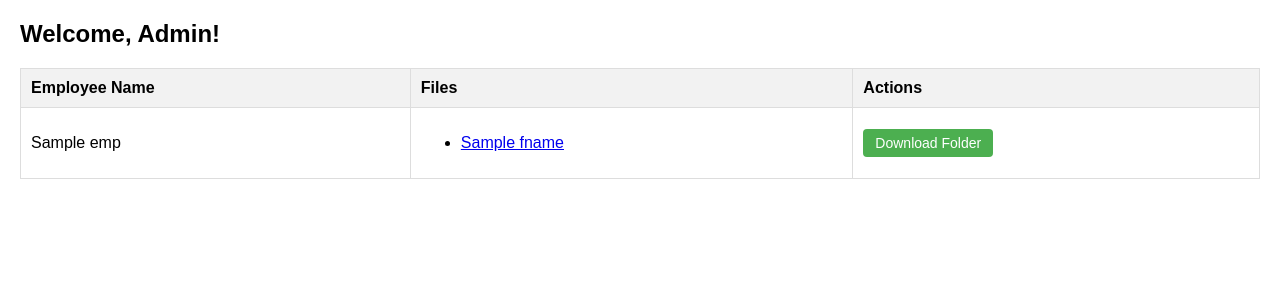
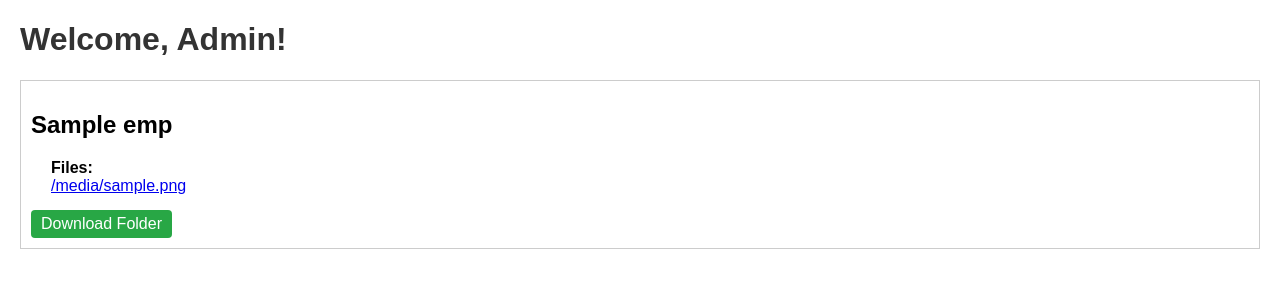
Before and after one commit to ytcreatorstudio2001/employee-doc-upload, a FastAPI app: template templates/admin_dashboard.html in a window 1280 px wide. Shown: the top 300 px of the page. Run offline with FastAPI, Linux system fonts and the light colour scheme; the template is opened without the code that fills it: most values are stand-ins (such as "Sample title", 1, 10 or a date in 2020); some libraries are stand-ins or nearby versions.

Commit message:
Update admin_dashboard.html

```diff
--- a/templates/admin_dashboard.html
+++ b/templates/admin_dashboard.html
@@ -1,3 +1,4 @@
+<!-- templates/admin_dashboard.html -->
 <!DOCTYPE html>
 <html lang="en">
 <head>
@@ -5,48 +6,34 @@
     <title>Admin Dashboard</title>
     <style>
         body { font-family: Arial, sans-serif; margin: 20px; }
-        table { width: 100%; border-collapse: collapse; margin-top: 20px; }
-        th, td { border: 1px solid #ddd; padding: 10px; text-align: left; }
-        th { background-color: #f2f2f2; }
-        a.button {
-            display: inline-block;
-            padding: 6px 12px;
-            margin: 4px 0;
-            font-size: 14px;
-            color: white;
-            background-color: #4CAF50;
-            text-decoration: none;
-            border-radius: 4px;
-        }
-        a.button:hover { background-color: #45a049; }
+        h1 { color: #333; }
+        .employee { border: 1px solid #ccc; padding: 10px; margin-bottom: 15px; }
+        .files { margin-left: 20px; }
+        .files a { display: block; margin-bottom: 5px; }
+        .download-btn { margin-top: 10px; display: inline-block; padding: 5px 10px; background: #28a745; color: white; text-decoration: none; border-radius: 4px; }
+        .download-btn:hover { background: #218838; }
     </style>
 </head>
 <body>
-    <h2>Welcome, Admin!</h2>
+    <h1>Welcome, Admin!</h1>
 
     {% if employees %}
-        <table>
-            <tr>
-                <th>Employee Name</th>
-                <th>Files</th>
-                <th>Actions</th>
-            </tr>
-            {% for emp in employees %}
-            <tr>
-                <td>{{ emp.name }}</td>
-                <td>
-                    <ul>
-                    {% for fname, furl in emp.files.items() %}
-                        <li><a href="{{ furl }}" target="_blank">{{ fname }}</a></li>
+        {% for emp in employees %}
+        <div class="employee">
+            <h2>{{ emp.name }}</h2>
+            <div class="files">
+                {% if emp.files %}
+                    <strong>Files:</strong>
+                    {% for file_name, file_link in emp.files.items() %}
+                        <a href="{{ file_link }}" target="_blank">{{ file_name }}</a>
                     {% endfor %}
-                    </ul>
-                </td>
-                <td>
-                    <a href="/download/{{ emp.folder_path }}" class="button">Download Folder</a>
-                </td>
-            </tr>
-            {% endfor %}
-        </table>
+                {% else %}
+                    <em>No files uploaded yet.</em>
+                {% endif %}
+            </div>
+            <a href="/download/{{ emp.name }}" class="download-btn">Download Folder</a>
+        </div>
+        {% endfor %}
     {% else %}
         <p>No employee documents uploaded yet.</p>
     {% endif %}
```
